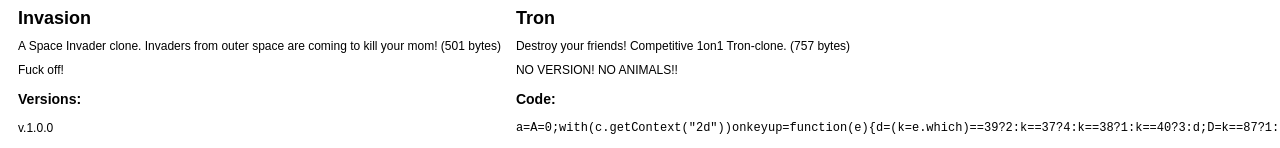
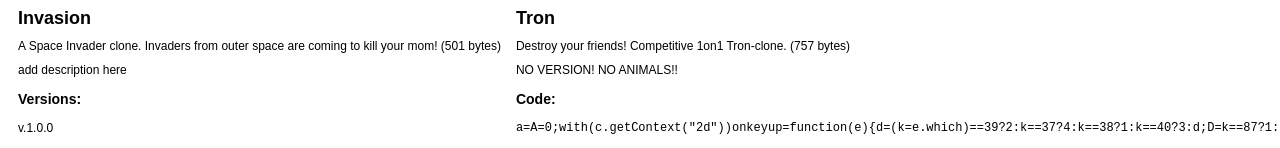
Before and after one commit to misantronic/framewreck, a website: page examples/modules.html in a window 1280 px wide. Shown: the part 400-548 px from the top of the page. Drawn offline with Linux system fonts and the light colour scheme.

```diff
--- a/examples/modules.html
+++ b/examples/modules.html
@@ -165,7 +165,7 @@
 					{
 						name: 'Invasion',
 						quote: 'A Space Invader clone. Invaders from outer space are coming to kill your mom! (501 bytes)',
-						description: 'Fuck off!',
+						description: 'add description here',
 						code: 'p=389;$=l=m=t=0;c=" _ ";onkeydown=function(e){(k=e.which)==39?p++:k==37?p--:!l&(l=p)};setInterval(\'_="<pre>";l&(l-=20)<0&&(l=0);m=(m+=20)>p?b[+new Date%6]:m;for(i=0;i<400;i++){if(i%20==0)_+="\\n";if(~b[n="indexOf"](l))b.splice(b[n](l),1),$+=5,l=0;if(~b[n](p)||p==m)p=n,b=[],c="xxx";_+=i==p?"oIo":~b[n](i)?".#.":i==m&&m?" * ":i==l&&l?" | ":c}document.body.innerHTML=_+="\\nP "+$;t+=o;for(i in b)b[i]+=t%5e3==0?20:t%2e3==0?1:t%1e3==0&&-1\',o=50);for(b=[],j=2;j<136;j+=j==14||j==94?29:j==55?27:2)b.push(j)',
 						versions: [
 							{ no: "1.0.0", show: 5 },
--- a/src/modules/templates/fw.templates.js
+++ b/src/modules/templates/fw.templates.js
@@ -82,7 +82,7 @@
 				try {
 					f = eval(V + c)
 				} catch(e) {
-					f = false
+					f = 0
 				}
 
 				return d.match(e)
```
Also changed, not shown: 1 other file.
